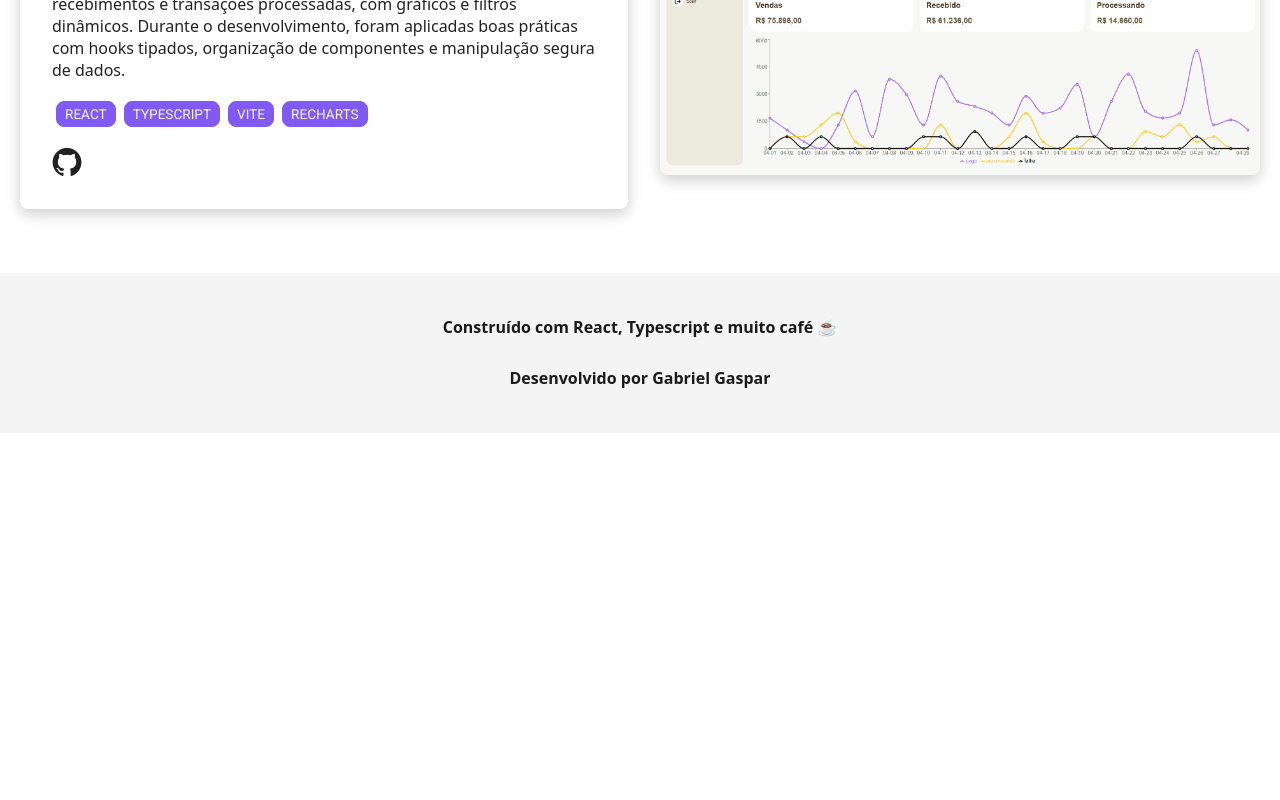
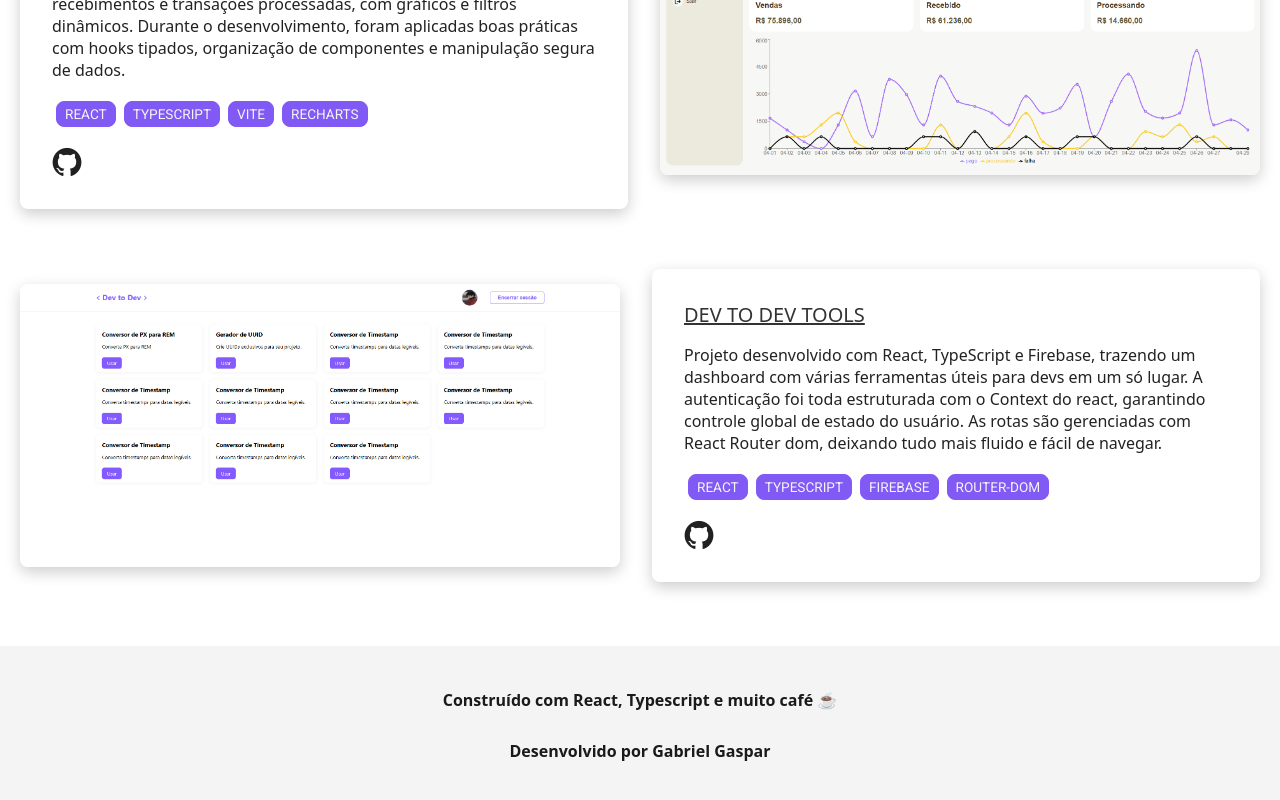
Before and after one commit to dev-gasparz/portfolio, a React (Create React App) app: page / in a window 1280 px wide. Shown: the part 2126-2926 px from the top of the page. Before the commit the page ends 2559 px from the top, so only its background shows below. Built offline with nearby package versions, Linux system fonts and the light colour scheme; the HTML template or start-up script is replaced by a standard one.

Commit message:
feat: adicionado projeto devtodev dentro de projectWrap

```diff
--- a/src/components/layouts/Projects/ProjectWrap.tsx
+++ b/src/components/layouts/Projects/ProjectWrap.tsx
@@ -2,6 +2,7 @@ import React from "react";
 import Projects from ".";
 import projetoPortf from "../../../assets/images/projeto-portfolio.png";
 import projetoFintech from "../../../assets/images/fintech.png";
+import projetoDevToDev from "../../../assets/images/dev-to-dev.png";
 
 const ProjectWrap: React.FC = () => {
   return (
@@ -26,6 +27,16 @@ const ProjectWrap: React.FC = () => {
           position="toRight"
           stack={["React", "TypeScript", "Vite", "Recharts"]}
         />
+
+        <Projects
+          imgUrl={projetoDevToDev}
+          title="Dev To Dev tools"
+          text="Projeto desenvolvido com React, TypeScript e Firebase, trazendo um dashboard com várias ferramentas úteis para devs em um só lugar. A autenticação foi toda estruturada com o Context do react, garantindo controle global de estado do usuário. As rotas são gerenciadas com React Router dom, deixando tudo mais fluido e fácil de navegar."
+          gitHref="https://github.com/dev-gasparz/dev-to-dev"
+          projectHref="https://dev-to-dev.vercel.app/"
+          position="toLeft"
+          stack={["React", "TypeScript", "Firebase", "router-dom"]}
+        />
       </div>
     </section>
   );
```
Also changed, not shown: src/assets/images/dev-to-dev.png (added).
